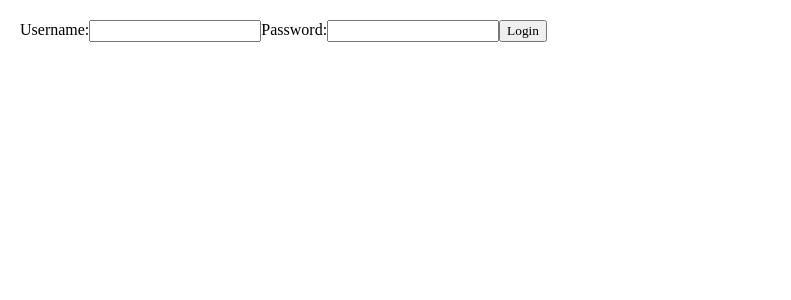
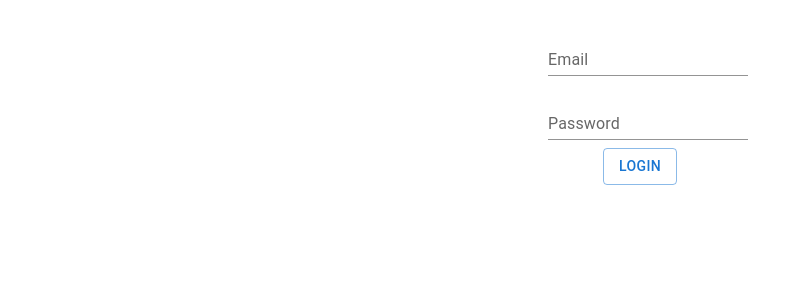
Before and after one commit to syrinehosni22/bien-immobilier-frontend, a React (Create React App) app: page / in a window 1280 px wide. Shown: the top 300 px of the page, without its empty margins (0-791 px from the left). Built offline with nearby package versions, Linux system fonts and the light colour scheme.

Commit message:
improve login

```diff
--- a/package.json
+++ b/package.json
@@ -6,7 +6,7 @@
     "@emotion/react": "^11.10.5",
     "@emotion/styled": "^11.10.5",
     "@mui/icons-material": "^5.11.9",
-    "@mui/material": "^5.10.16",
+    "@mui/material": "^5.11.10",
     "axios": "^1.3.3",
     "react": "^18.2.0",
     "react-dom": "^18.2.0",
--- a/src/App.css
+++ b/src/App.css
@@ -46,3 +46,8 @@
 .video {
   width:100%;
 }
+.login-form {
+margin: auto;
+max-width: 200px;
+text-align: center;
+}
--- a/src/pages/login.jsx
+++ b/src/pages/login.jsx
@@ -1,53 +1,68 @@
 import axios from "axios";
-import {useState} from "react";
-import store from '../redux/store';
-import {login} from "../redux/actions"
-import { useNavigate } from 'react-router-dom';
+import { useState } from "react";
+import store from "../redux/store";
+import { login } from "../redux/actions";
+import { useNavigate } from "react-router-dom";
+import TextField from "@mui/material/TextField";
+import Box from "@mui/material/Box";
+import Button from "@mui/material/Button";
 
-export default function  LoginForm  () {
-  const [username, setUsername] = useState('');
-  const [password, setPassword] = useState('');
+export default function LoginForm() {
+  const [username, setUsername] = useState("");
+  const [password, setPassword] = useState("");
   const navigate = useNavigate();
 
-
   const handleLogin = () => {
-
-   let  loginCredentials={
-        email:username,
-        password:password
-
-    }
+    let loginCredentials = {
+      email: username,
+      password: password,
+    };
     // Here, you would typically validate the user's credentials and retrieve their role from a database or other source.
     // For simplicity, we'll just hard-code the user and role.
-    axios.post("http://localhost:8088/api/subscription/login",loginCredentials).then(
-        (response)=>
-        {
-            console.log(response.data.jwt,response.data.user.role.libelle);
-            store.dispatch(login(response.data.jwt, response.data.user.role.libelle));
-            navigate('/lesBiens');
-
-
-        }
-
-    )
-
+    axios
+      .post("http://localhost:8088/api/subscription/login", loginCredentials)
+      .then((response) => {
+        console.log(response.data.jwt, response.data.user.role.libelle);
+        store.dispatch(
+          login(response.data.jwt, response.data.user.role.libelle)
+        );
+        navigate("/lesBiens");
+      });
 
     // Dispatch the login action to update the store
   };
 
   return (
-    <form>
-      <label>
-        Username:
-        <input type="text" value={username} onChange={(e) => setUsername(e.target.value)} />
-      </label>
-      <label>
-        Password:
-        <input type="password" value={password} onChange={(e) => setPassword(e.target.value)} />
-      </label>
-      <button type="button" onClick={handleLogin}>
+    <Box
+      className="login-form"
+      component="form"
+      sx={{
+        "& .MuiTextField-root": { m: 1, width: "25ch" },
+      }}
+      noValidate
+      autoComplete="off"
+    >
+      <div>
+        <TextField
+          id="standard-basic"
+          label="Email"
+          variant="standard"
+          onChange={(e) => setUsername(e.target.value)}
+        />
+      </div>
+      <div>
+        <TextField
+          id="standard-basic"
+          label="Password"
+          variant="standard"
+          type="password"
+          onChange={(e) => setPassword(e.target.value)}
+        />
+      </div>
+
+      <Button variant="outlined" onClick={handleLogin}>
         Login
-      </button>
-    </form>
+      </Button>
+    </Box>
   );
-};
+}
```
Also changed, not shown: 1 other file (tests, documents, lock files or other folders).
